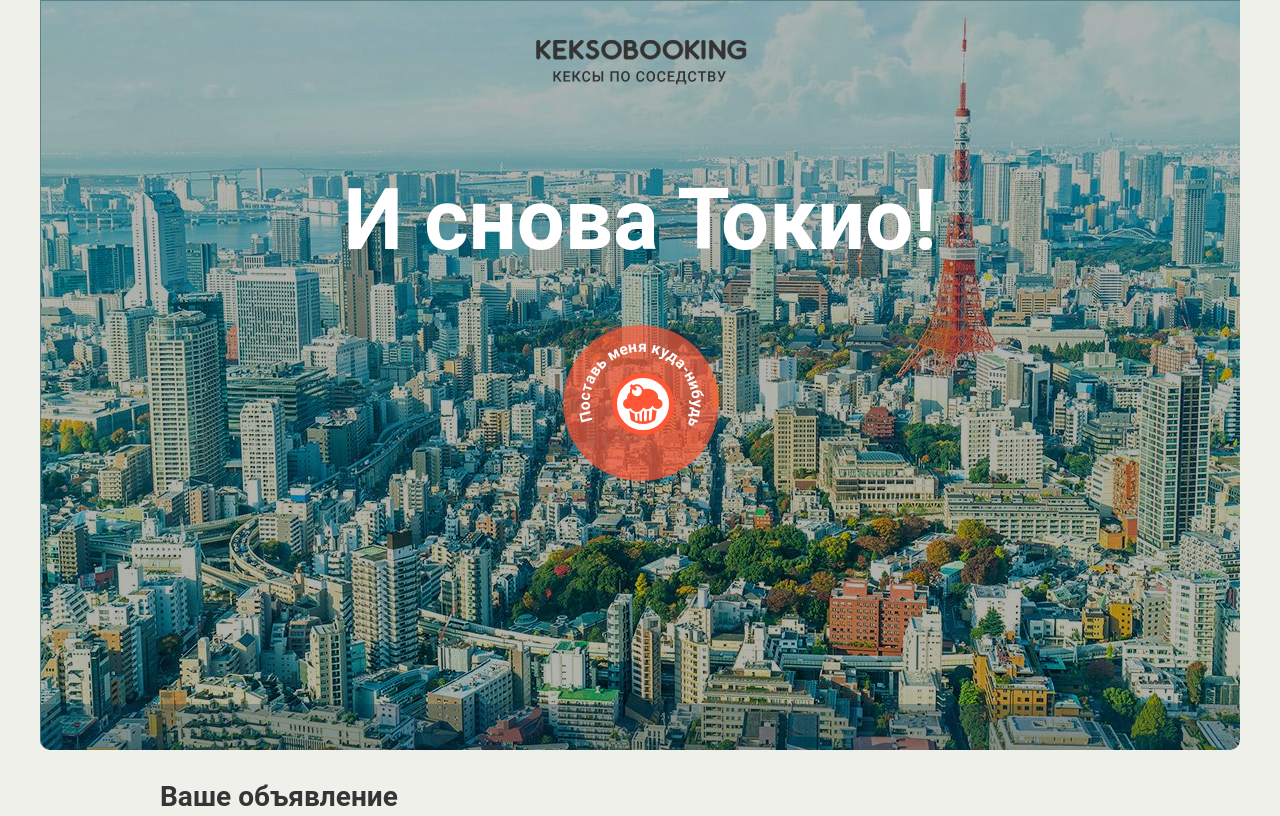
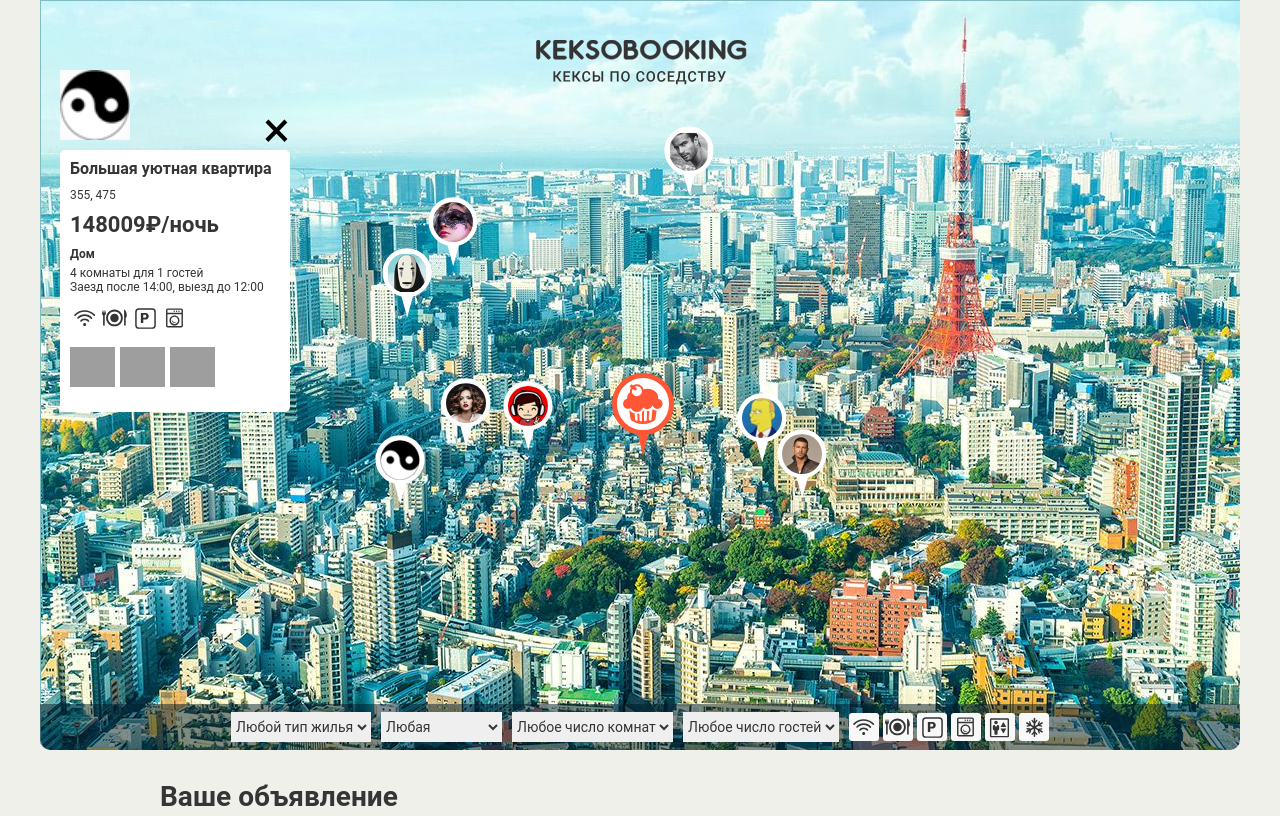
Before and after one commit to theveselov/614383-keksobooking, a website: page index.html in a window 1280 px wide. Shown: the top 816 px of the page. Drawn offline with Linux system fonts and the light colour scheme; grey boxes are pictures that could not be loaded; files whose address does not match are found by name.

Commit message:
Выполнение задания:'Личный проект: пока все дома'

```diff
--- a/index.html
+++ b/index.html
@@ -249,21 +249,14 @@
       <p class="popup__text popup__text--capacity">2 комнаты для 3 гостей</p>
       <p class="popup__text popup__text--time">Заезд после 14:00, выезд до 10:00</p>
       <ul class="popup__features">
-        <li class="popup__feature popup__feature--wifi"></li>
-        <li class="popup__feature popup__feature--dishwasher"></li>
-        <li class="popup__feature popup__feature--parking"></li>
-        <li class="popup__feature popup__feature--washer"></li>
-        <li class="popup__feature popup__feature--elevator"></li>
-        <li class="popup__feature popup__feature--conditioner"></li>
       </ul>
       <p class="popup__description">Великолепная квартира-студия в центре Токио. Подходит как туристам, так и бизнесменам. Квартира полностью укомплектована и недавно отремонтирована.</p>
       <div class="popup__photos">
-        <img src="" class="popup__photo" width="45" height="40" alt="Фотография жилья">
       </div>
     </article>
 
     <button type="button" class="map__pin" style="left: 200px; top: 400px;"><img src="img/avatars/user07.png" width="40" height="40" draggable="false" alt="Метка объявления"></button>
   </template>
-
+<script src = "js/map.js"></script>
 </body>
 </html>
--- /dev/null
+++ b/js/map.js
@@ -0,0 +1,144 @@
+'use strict';
+
+var PROPERTIES_AMOUNT = 8;
+var HOTEL_TITLE = ['Большая уютная квартира', 'Маленькая неуютная квартира', 'Огромный прекрасный дворец', 'Маленький ужасный дворец',
+  'Красивый гостевой домик', 'Некрасивый негостеприимный домик', 'Уютное бунгало далеко от моря', 'Неуютное бунгало по колено в воде'];
+var HOTEL_TYPE = [['palace', 'Дворец'], ['flat', 'Квартира'], ['house', 'Дом'], ['bungalo', 'Бунгало']];
+var HOTEL_FEATURES = [['wifi', 'popup__feature--wifi'], ['dishwasher', 'popup__feature--dishwasher'],
+  ['parking', 'popup__feature--parking'], ['washer', 'popup__feature--washer'], ['elevator', 'popup__feature--elevator'],
+  ['conditioner', 'popup__feature--conditioner']];
+var HOTEL_CHECKIN_TIME = ['12:00', '13:00', '14:00'];
+var HOTEL_CHECKOUT_TIME = ['12:00', '13:00', '14:00'];
+var HOTEL_PHOTOS = ['http://o0.github.io/assets/images/tokyo/hotel1.jpg', 'http://o0.github.io/assets/images/tokyo/hotel2.jpg',
+  'http://o0.github.io/assets/images/tokyo/hotel3.jpg'];
+var AVATAR_NUMBERS = ['01', '02', '03', '04', '05', '06', '07', '08'];
+
+var userDialog = document.querySelector('.map');
+userDialog.classList.remove('map--faded');
+
+var similarProperties = [];
+
+var getRandomInt = function (min, max) {
+  return Math.floor(Math.random() * (max + 1 - min)) + min;
+};
+
+var getRandomElement = function (array) {
+  return array[getRandomInt(0, array.length - 1)];
+};
+
+var compareRandom = function () {
+  return Math.random() - 0.5;
+};
+
+for (var i = 0; i < PROPERTIES_AMOUNT; i++) {
+  var locationX = getRandomInt(300, 900);
+  var locationY = getRandomInt(150, 500);
+  var similarProperty = {
+    author: {
+      avatar: 'img/avatars/user' + AVATAR_NUMBERS.splice(getRandomInt(0, AVATAR_NUMBERS.length - 1), 1) + '.png'
+    },
+
+    offer: {
+      title: HOTEL_TITLE.splice(getRandomInt(0, HOTEL_TITLE.length - 1), 1),
+      address: locationX.toString() + ', ' + locationY.toString(),
+      price: getRandomInt(1000, 1000000),
+      type: getRandomElement(HOTEL_TYPE)[1],
+      rooms: getRandomInt(1, 5),
+      guests: getRandomInt(1, 10),
+      checkin: getRandomElement(HOTEL_CHECKIN_TIME),
+      checkout: getRandomElement(HOTEL_CHECKOUT_TIME),
+      features: HOTEL_FEATURES.slice(0, getRandomInt(1, HOTEL_FEATURES.length)),
+      description: '',
+      photos: HOTEL_PHOTOS.sort(compareRandom)
+    },
+    location: {
+      x: locationX,
+      y: locationY
+    }
+  };
+
+  similarProperties.push(similarProperty);
+}
+
+var mapCardTemplate = document.querySelector('template').content.querySelector('.map__card');
+var mapCardPinTemplate = document.querySelector('template').content.querySelector('.map__pin');
+var mapPinsList = document.querySelector('.map__pins');
+var mapFilters = document.querySelector('.map__filters-container');
+var pinWidth = mapCardPinTemplate.querySelector('img').width;
+var pinHeight = mapCardPinTemplate.querySelector('img').height;
+
+var renderPinElement = function (data) {
+  var pinElement = mapCardPinTemplate.cloneNode(true);
+  pinElement.style.left = (data.location.x - pinWidth / 2) + 'px';
+  pinElement.style.top = (data.location.y - pinHeight) + 'px';
+  pinElement.querySelector('img').src = data.author.avatar;
+  pinElement.querySelector('img').alt = data.offer.title;
+
+  return pinElement;
+};
+
+var fragmentPinElement = document.createDocumentFragment();
+
+for (i = 0; i < similarProperties.length; i++) {
+  fragmentPinElement.appendChild(renderPinElement(similarProperties[i]));
+}
+
+mapPinsList.appendChild(fragmentPinElement);
+
+var renderCardElement = function (data) {
+  var mapCardElement = mapCardTemplate.cloneNode(true);
+  mapCardElement.querySelector('.popup__title').textContent = data.offer.title;
+  mapCardElement.querySelector('.popup__text--address').textContent = data.offer.address;
+  mapCardElement.querySelector('.popup__text--price').textContent = data.offer.price + '₽/ночь';
+  mapCardElement.querySelector('.popup__type').textContent = data.offer.type;
+  mapCardElement.querySelector('.popup__text--capacity').textContent = data.offer.rooms + ' комнаты'
+ + ' для ' + data.offer.guests + ' гостей';
+  mapCardElement.querySelector('.popup__text--time').textContent = 'Заезд после ' + data.offer.checkin +
+', выезд до ' + data.offer.checkout;
+
+  var mapCardFeatures = mapCardElement.querySelector('.popup__features');
+
+  var getMapCardFeatures = function () {
+
+    for (var j = 0; j < data.offer.features.length; j++) {
+      var mapCardFeature = document.createElement('li');
+      mapCardFeature.classList.add(data.offer.features[j][1]);
+      mapCardFeature.classList.add('popup__feature');
+      mapCardFeatures.appendChild(mapCardFeature);
+    }
+    return mapCardFeatures;
+  };
+
+  mapCardFeatures = getMapCardFeatures();
+
+  mapCardElement.querySelector('.popup__description').textContent = data.offer.description;
+
+  var mapCardPhotos = mapCardElement.querySelector('.popup__photos');
+
+  var getMapCardPhotos = function () {
+    for (var j = 0; j < data.offer.photos.length; j++) {
+      var mapCardPhoto = document.createElement('img');
+      mapCardPhoto.classList.add('popup__photo');
+      mapCardPhoto.src = data.offer.photos[j];
+      mapCardPhoto.width = '45';
+      mapCardPhoto.height = '40';
+      mapCardPhoto.alt = 'Фотография жилья';
+      mapCardPhotos.appendChild(mapCardPhoto);
+    }
+    return mapCardPhotos;
+  };
+
+  mapCardPhotos = getMapCardPhotos();
+
+  mapCardElement.querySelector('.popup__avatar').src = data.author.avatar;
+
+  return mapCardElement;
+};
+
+var fragmentCardElement = document.createDocumentFragment();
+
+for (i = 0; i < 1; i++) {
+  fragmentCardElement.appendChild(renderCardElement(similarProperties[0]));
+}
+
+userDialog.insertBefore(fragmentCardElement, mapFilters);
--- a/package.json
+++ b/package.json
@@ -15,7 +15,9 @@
     "eslint-config-htmlacademy": "0.5.2"
   },
   "license": "MIT",
-  "dependencies": {},
+  "dependencies": {
+    "test": "^0.6.0"
+  },
   "scripts": {
     "test": "eslint js/"
   },
```
Also changed, not shown: 1 other file.
